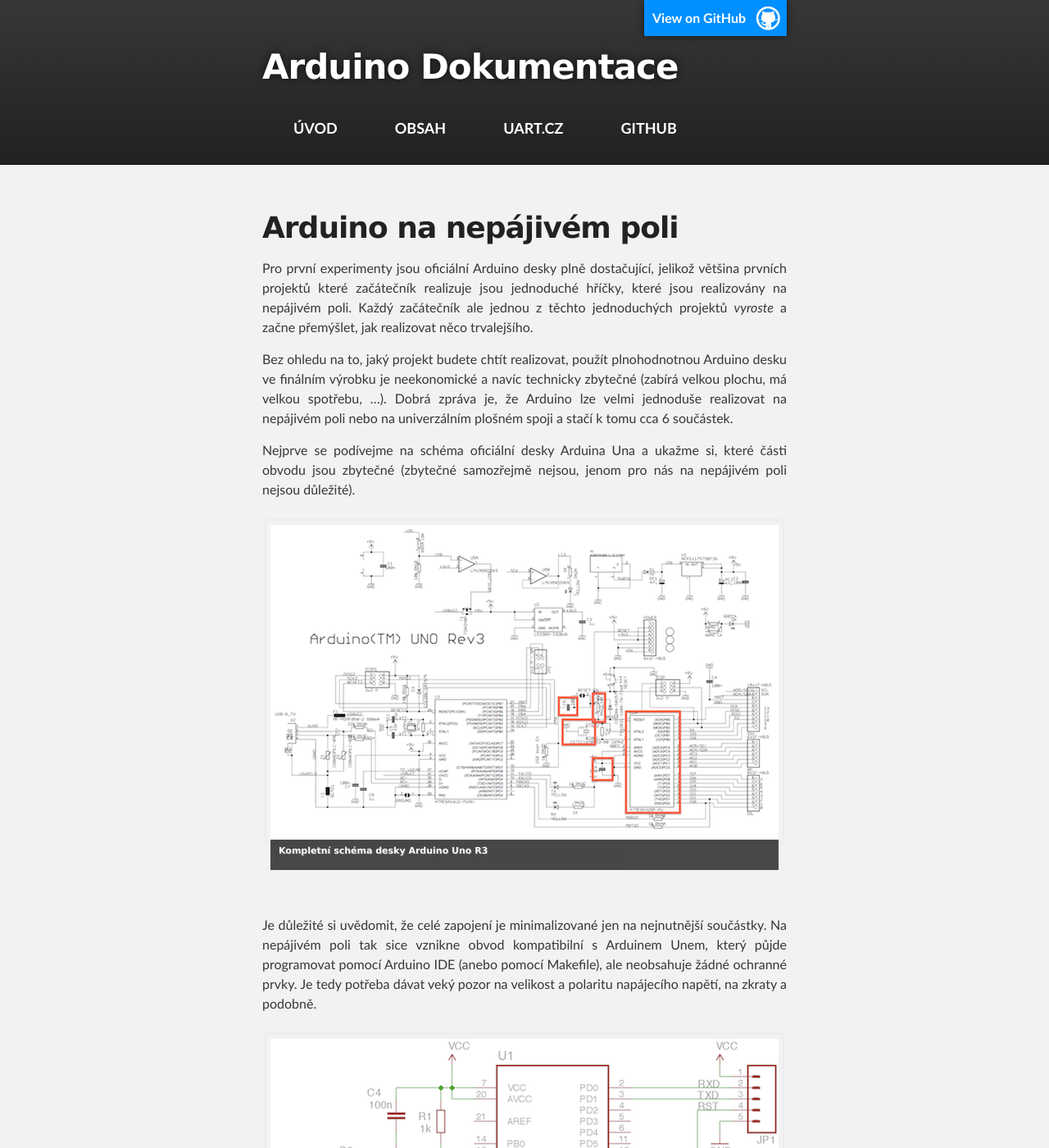
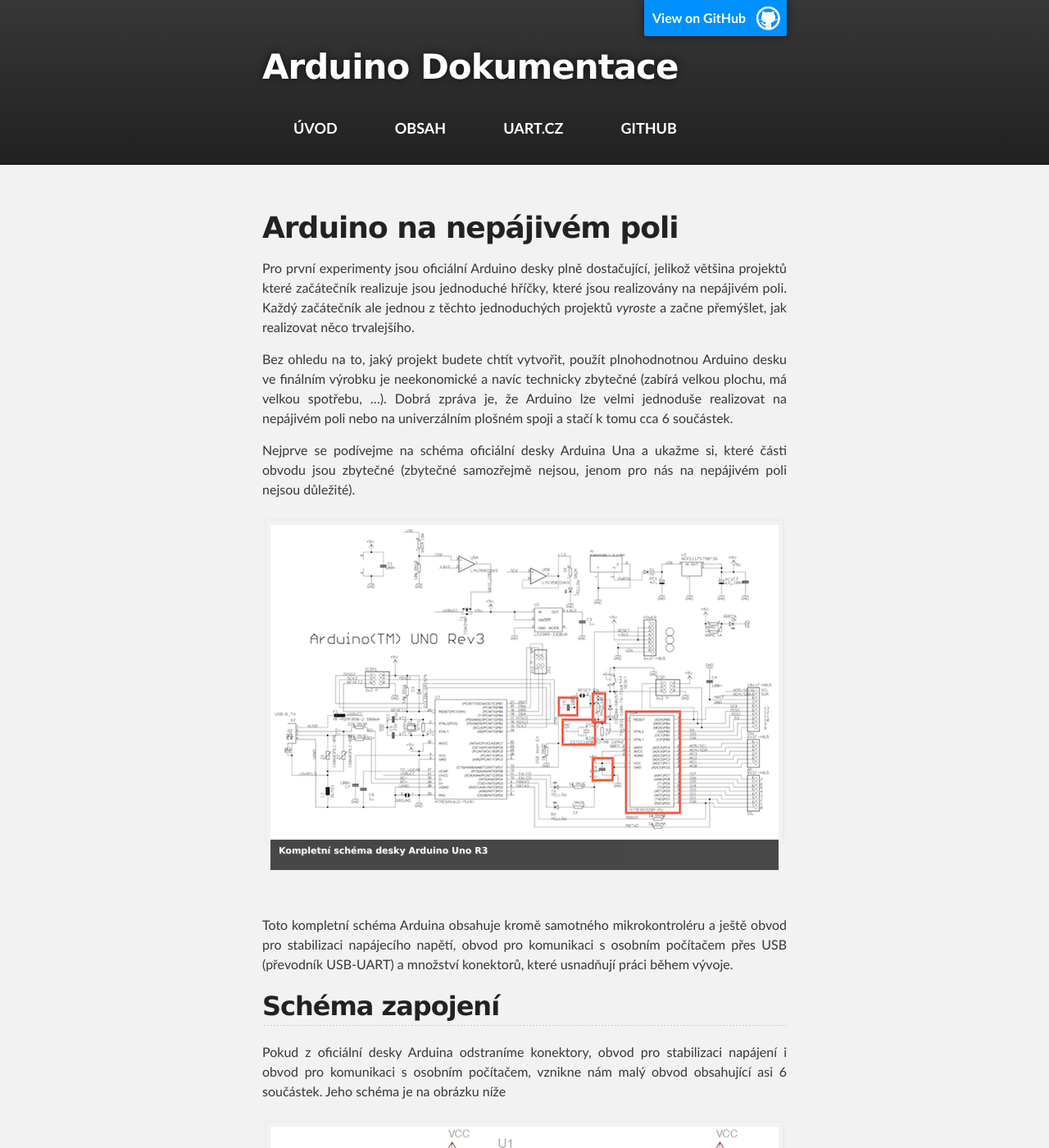
Before and after one commit to slintak/ArduinoDocs, a Jekyll site: the page built from docs/uduino.md, in a window 1280 px wide and 1400 px high. Shown: the whole window at 82% size. Built offline with Jekyll 4.4.1, drawn with Linux system fonts in a browser that asks for light colours; some of the changed text lies outside the part shown.

Commit message:
Pokračování kapitoly o uDuinu

```diff
--- a/docs/uduino.md
+++ b/docs/uduino.md
@@ -5,12 +5,12 @@
 ---
 
 Pro první experimenty jsou oficiální Arduino desky plně dostačující, jelikož
-většina prvních projektů které začátečník realizuje jsou jednoduché hříčky,
+většina projektů které začátečník realizuje jsou jednoduché hříčky,
 které jsou realizovány na nepájivém poli. Každý začátečník ale jednou z těchto
 jednoduchých projektů *vyroste* a začne přemýšlet, jak realizovat něco
 trvalejšího.
 
-Bez ohledu na to, jaký projekt budete chtít realizovat, použít plnohodnotnou
+Bez ohledu na to, jaký projekt budete chtít vytvořit, použít plnohodnotnou
 Arduino desku ve finálním výrobku je neekonomické a navíc technicky zbytečné
 (zabírá velkou plochu, má velkou spotřebu, ...). Dobrá zpráva je, že Arduino
 lze velmi jednoduše realizovat na nepájivém poli nebo na univerzálním plošném
@@ -22,23 +22,74 @@
 
 ![Kompletní schéma desky Arduino Uno R3]({{site.url}}/imgs/arduino-breadboard-schm.png){: .caption}
 
+Toto kompletní schéma Arduina obsahuje kromě samotného mikrokontroléru a ještě
+obvod pro stabilizaci napájecího napětí, obvod pro komunikaci s osobním
+počítačem přes USB (převodník USB-UART) a množství konektorů, které usnadňují
+práci během vývoje.
+
+## Schéma zapojení
+
+Pokud z oficiální desky Arduina odstraníme konektory, obvod pro stabilizaci
+napájení i obvod pro komunikaci s osobním počítačem, vznikne nám malý obvod
+obsahující asi 6 součástek. Jeho schéma je na obrázku níže
+
+![Arduino kompatibilní obvod s minimálním počtem součástek na nepájivém poli]({{site.url}}/imgs/arduino-breadboard-min.png){: .caption}
+
 Je důležité si uvědomit, že celé zapojení je minimalizované jen na
 nejnutnější součástky. Na nepájivém poli tak sice vznikne obvod kompatibilní s
 Arduinem Unem, který půjde programovat pomocí Arduino IDE (anebo pomocí
 Makefile), ale neobsahuje žádné ochranné prvky. Je tedy potřeba dávat veký
 pozor na velikost a polaritu napájecího napětí, na zkraty a podobně.
 
-![Arduino kompatibilní obvod s minimálním počtem součástek na nepájivém poli]({{site.url}}/imgs/arduino-breadboard-min.png){: .caption}
-
 Kondenzátor C4 umístěte co nejblíže mikrokontroléru, funguje jako blokovací
 kondenzátor vůči vysokofrekvenčním signálům, které se mohou v obvodu objevit.
-Na schématu výše je zakresleno výsledné zapojení.
 
-Na schématu jsou dvě součástky, které jsou *navíc*. Tzn. nejsou povinné a pokud je vynecháme, nic se neděje. Jsou to `LED1` a rezistor `R1`. Tato LED je připojena k pinu `PB5`, což na Arduinu odpovídá digitálním pinu `D13`.
+Na schématu jsou dvě součástky, které jsou *navíc*. Tzn. nejsou povinné a
+pokud je vynecháme, nic se neděje. Jsou to `LED1` a rezistor `R1`. Tato LED je
+připojena k pinu `PB5`, což na Arduinu odpovídá digitálním pinu `D13`.
 
 ![Kompletní zapojení na nepájivém poli. Obvod je napájen 5 V z připojeného UART převodníku.]({{site.url}}/imgs/arduino-breadboard-foto.jpg){: .caption}
 
+## Programování pomocí Arduino IDE
+
+Nyní máme na nepájivém poli sestaven obvod, který můžeme nazvat například
+*miniaturní Arduino*. Abychom jej mohli programovat pomocí Arduino IDE, je
+nutné k obvodu připojit převodník USB na UART. To je obvod, který se na straně
+osobního počítače chová jako sériová linka. Cokoliv na tuto linku pošleme se
+*objeví* na jeho výstupu jako série bajtů.
+
+![Ukázka USB-UART převodníku vhodného k programování *minimálního Arduina*]({{site.url}}/imgs/uart-prevodnik.jpg){: .caption}
+
+K tomuto účelu můžete zvolit vpodstatě libovolný UART převodník. Jediná
+podmínka je, aby měl vyveden pin s označením DTR, který použijeme k resetu
+Arduina. Převodník na obrázku výše má tento pin vyveden na horní straně desky,
+na pinu vlevo označeném písmeny `J3`.
+
+Tento převodník se připojí k Arduinu následujícím způsobem:
+
+* `RX` na převodníku k pinu `PD0` na ATMega,
+* `TX` na převodníku k pinu `PD1` na ATMega,
+* `GND` na převodníku k `GND` na ATMega,
+* `5V` na převodníku `VCC` na ATMega,
+* `DTR` na převodníku ke kondenzátoru `C1`.
+
+Poslední řádek je nejdůležitější. Signál `DTR` z převodníku je potřeba
+připojit ke kondenzátoru `C1`, jehož druhý vývod je připojen k
+mikrokontroléru. To způsobí, že poté co v Arduino IDE klikneme na tlačítko
+*upload*, mikrokontrolér se automaticky restartuje.
+
+V tomto okamžiku ještě jednou zkontrolujte správnost celého zapojení včetně
+UART převodníku a pokud je vše v pořádku, připojte převodník k osobnímu
+počítači. Pokud připojujete převodník poprvé a používáte operační systém
+Windows, je pravděpodobné že bude potřeba nainstalovat ovladače.
+
+Teď již stačí spustit Arduino IDE, vybrat program který chceme do Arduina
+nahrát a kliknout na tlačítko *upload*. Pokud je vše zapojeno bez chyby,
+programování proběhne až do konce.
+
 ![Značení pinů mikrokontroléru ATMega vs. Arduino Uno]({{site.url}}/imgs/arduino-breadboard-pinout.png){: .caption}
+
+![Ze všech součástek je nejdůležitější ATMega328P]({{site.url}}/imgs/uduino-soucastky.jpg){: .caption}
 
 **TODO**:
 
```
Also changed, not shown: imgs/uart-prevodnik.jpg (added), imgs/uduino-soucastky.jpg (added).
